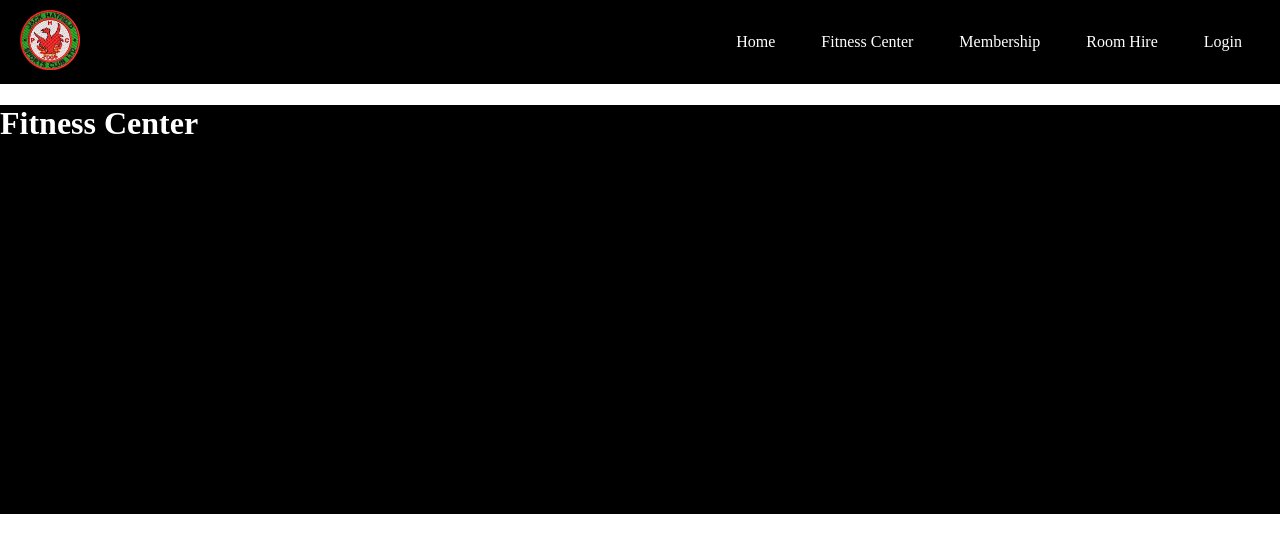
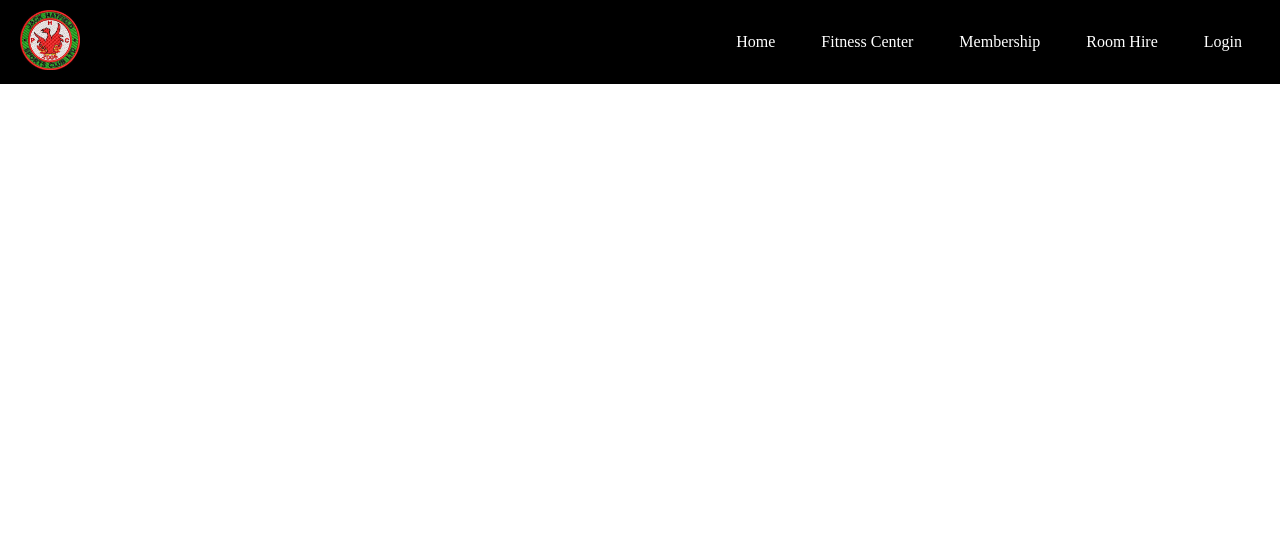
Before and after one commit to GhostInnovations/JackHartfieldSportsClub, a Flask app: page /Fitness_Center in a window 1280 px wide. Shown: the top 553 px of the page. Run offline with Flask 3, Linux system fonts and the light colour scheme.

Commit message:
Update Fitness_Center.html

```diff
--- a/templates/Fitness_Center.html
+++ b/templates/Fitness_Center.html
@@ -25,10 +25,10 @@
         </nav>
 
 
-     <header style="background-color: black; color: white;">
+     <header style="background-color: rgba(0, 0, 0, 0); color: white;">
         <h1>Fitness Center</h1>
 
-        <div class="about-gallery fade-in">
+     <div class="about-gallery fade-in">
         <div class="slider">
             <img src="../static/images/Fitness-1-300x169.jpg" alt="clubhouse2">
             <img src="../static/images/Fitness-2.jpg" alt="Inside">
```
